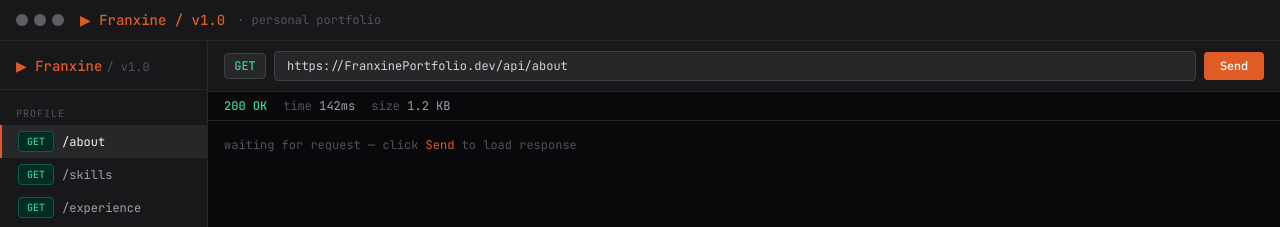
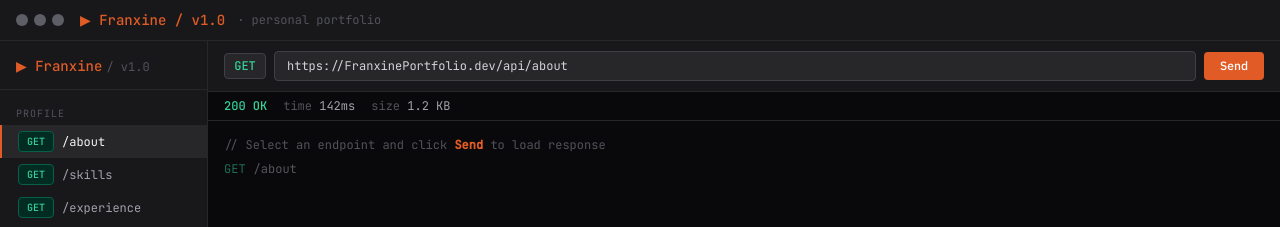
Before and after one commit to Xine003/FranxinePortfolio, a React (Vite) app in the folder portfolio/: page /about in a window 1280 px wide. Shown: the top 227 px of the page. Built offline with nearby package versions, Linux system fonts and the light colour scheme.

Commit message:
Small Changes

```diff
--- a/portfolio/src/components/ResponsePanel.jsx
+++ b/portfolio/src/components/ResponsePanel.jsx
@@ -4,19 +4,45 @@ import ExperiencePanel from "../panels/ExperiencePanel";
 import ProjectPanel from "../panels/ProjectPanel";
 import ProjectDetailPanel from "../panels/ProjectDetailPanel";
 import BlogDetailPanel from "../panels/BlogDetailPanel";
-import BlogsPanel  from "../panels/BlogsPanel";
+import BlogsPanel from "../panels/BlogsPanel";
 import CvPanel from "../panels/CvPanel";
-import CertificatesPanel  from "../panels/CertificatesPanel";
+import CertificatesPanel from "../panels/CertificatesPanel";
 import SocialsPanel from "../panels/SocialsPanel";
 import ContactPanel from "../panels/ContactPanel";
+import { sidebarGroups } from "../data/portfolioData";
 
 export default function ResponsePanel({ activeKey, sent, onDrill }) {
+  // Logic to find the current endpoint details for the instructional preview
+  const allEndpoints = sidebarGroups.flatMap(g => g.endpoints);
+  const currentEndpoint = allEndpoints.find(e => e.key === activeKey);
+
   if (!sent) {
     return (
-      <div className="flex-1 flex items-start p-2 sm:p-4">
-        <p className="font-mono text-[10px] sm:text-xs text-zinc-600">
-          waiting for request — click <span className="text-brand">Send</span> to load response
-        </p>
+      <div className="flex-1 flex items-start p-4 bg-zinc-950 select-none">
+        <div className="font-mono text-[10px] md:text-xs">
+          <span className="text-zinc-600 block mb-2">
+            // Select an endpoint and click <span className="text-brand font-bold">Send</span> to load response
+          </span>
+          {/* Show a preview of the request the user is about to send */}
+          {currentEndpoint ? (
+            <div className="flex items-center gap-2 opacity-50">
+               <span className={currentEndpoint.method === "POST" ? "text-orange-400" : "text-emerald-400"}>
+                 {currentEndpoint.method}
+               </span>
+               <span className="text-zinc-400">{currentEndpoint.path}</span>
+            </div>
+          ) : activeKey && (
+            /* Fallback for dynamic paths (projects/blogs) not in the main sidebar categories */
+            <div className="flex items-center gap-2 opacity-50">
+               <span className="text-emerald-400">GET</span>
+               <span className="text-zinc-400">
+                 {activeKey.startsWith("project-") ? `/projects/${activeKey.split('-')[1]}` :
+                  activeKey.startsWith("blog-") ? `/blogs/${activeKey.split('-')[1]}` :
+                  `/${activeKey}`}
+               </span>
+            </div>
+          )}
+        </div>
       </div>
     );
   }
@@ -45,7 +71,7 @@ export default function ResponsePanel({ activeKey, sent, onDrill }) {
   };
 
   return (
-    <div className="flex-1 overflow-y-auto p-2 sm:p-4 font-mono text-[10px] sm:text-xs leading-6 sm:leading-7">
+    <div className="flex-1 overflow-y-auto overflow-x-hidden min-w-0 p-2 md:p-4 font-mono text-[10px] md:text-xs leading-6 md:leading-7 bg-zinc-950">
       {render()}
     </div>
   );
--- a/portfolio/src/components/Sidebar.jsx
+++ b/portfolio/src/components/Sidebar.jsx
@@ -8,6 +8,15 @@ const methodClass = {
 export default function Sidebar({ activeKey, onSelect, isOpen, onClose }) {
   return (
     <>
+      {/* Mobile Overlay: Closes sidebar when clicking outside */}
+      {isOpen && (
+        <div
+          className="fixed inset-0 bg-black/50 z-20 md:hidden transition-opacity"
+          onClick={onClose}
+          aria-hidden="true"
+        />
+      )}
+
       <aside
         className={`
           w-64 sm:w-52 shrink-0 bg-zinc-900 border-r border-zinc-800 overflow-y-auto
@@ -16,13 +25,12 @@ export default function Sidebar({ activeKey, onSelect, isOpen, onClose }) {
           ${isOpen ? 'translate-x-0' : '-translate-x-full md:translate-x-0'}
         `}
       >
-        {/* Logo - visible on mobile sidebar */}
+        {/* Logo */}
         <div className="px-4 py-3 border-b border-zinc-800 flex items-center justify-between">
           <div>
             <span className="text-brand font-mono font-medium text-sm">▶ Franxine</span>
             <span className="text-zinc-600 font-mono text-xs ml-1">/ v1.0</span>
           </div>
-          {/* Close button for mobile */}
           <button
             onClick={onClose}
             className="md:hidden p-1 rounded-md hover:bg-zinc-800 transition-colors"
@@ -34,6 +42,7 @@ export default function Sidebar({ activeKey, onSelect, isOpen, onClose }) {
           </button>
         </div>
 
+        <nav className="pb-4"> {/* Wrapped in <nav> for a11y */}
           {sidebarGroups.map((group) => (
             <div key={group.label}>
               <p className="px-4 pt-4 pb-1 text-[10px] uppercase tracking-widest text-zinc-600 font-mono">
@@ -42,7 +51,13 @@ export default function Sidebar({ activeKey, onSelect, isOpen, onClose }) {
               {group.endpoints.map((ep) => (
                 <button
                   key={ep.key}
-                onClick={() => onSelect(ep.key)}
+                  onClick={() => {
+                    onSelect(ep.key);
+                    if (window.innerWidth < 768) onClose(); // Auto-close on mobile selection
+                  }}
+                  // A11y Additions
+                  aria-current={activeKey === ep.key ? "page" : undefined}
+                  aria-label={`${ep.method} request to ${ep.path}`}
                   className={[
                     "w-full flex items-center gap-2 text-left transition-colors duration-100",
                     ep.indent ? "pl-7 pr-3 py-1.5" : "px-4 py-1.5",
@@ -63,6 +78,7 @@ export default function Sidebar({ activeKey, onSelect, isOpen, onClose }) {
               ))}
             </div>
           ))}
+        </nav>
       </aside>
     </>
   );
--- a/portfolio/src/data/portfolioData.jsx
+++ b/portfolio/src/data/portfolioData.jsx
@@ -32,7 +32,7 @@ export const experience = [
     {
         company: "Maximum Solution Corporation",
         role: "IT Support Intern",
-        period: "June - July 2026",
+        period: "June - July 2025",
         highlights: [
             "Managed hardware infrastructure deployment and system upgrades for multiple departments, ensuring high availability and minimizing operational downtime.",
             "Administered enterprise-level email systems and handled complex technical troubleshooting to ensure consistent internal communication and system uptime. "
@@ -41,7 +41,7 @@ export const experience = [
     {
         company: "Dr. Jose N. Rodriguez Memorial Hospital and Sanitarium",
         role: "Network Intern",
-        period: "July - September 2026",
+        period: "July - September 2025",
         highlights: [
             "Configured and secured local network infrastructure for 40+ medical staff, implementing IP addressing schemes and firewall rules to protect sensitive clinical data. ",
             "Delivered Tier 1-2 technical support for clinical software and hardware environments, focusing on rapid diagnostic resolution to maintain critical hospital operations. "
@@ -133,7 +133,7 @@ export const certificates = [
         url: "https://www.credly.com/badges/cfa95757-4eed-424a-96a5-d97ab0e308e4/public_url"
     },
     {
-        name: "Networking Devices and Initial Configurition",
+        name: "Networking Devices and Initial Configuration",
         issuer: "Cisco",
         year: 2023,
         url: "https://www.credly.com/badges/71356472-9ee8-441f-84f2-bfaab8c57a92/public_url"
```
Also changed, not shown: portfolio/src/files/jimirene.png. Lines whose indentation alone changed are shown as unchanged.
